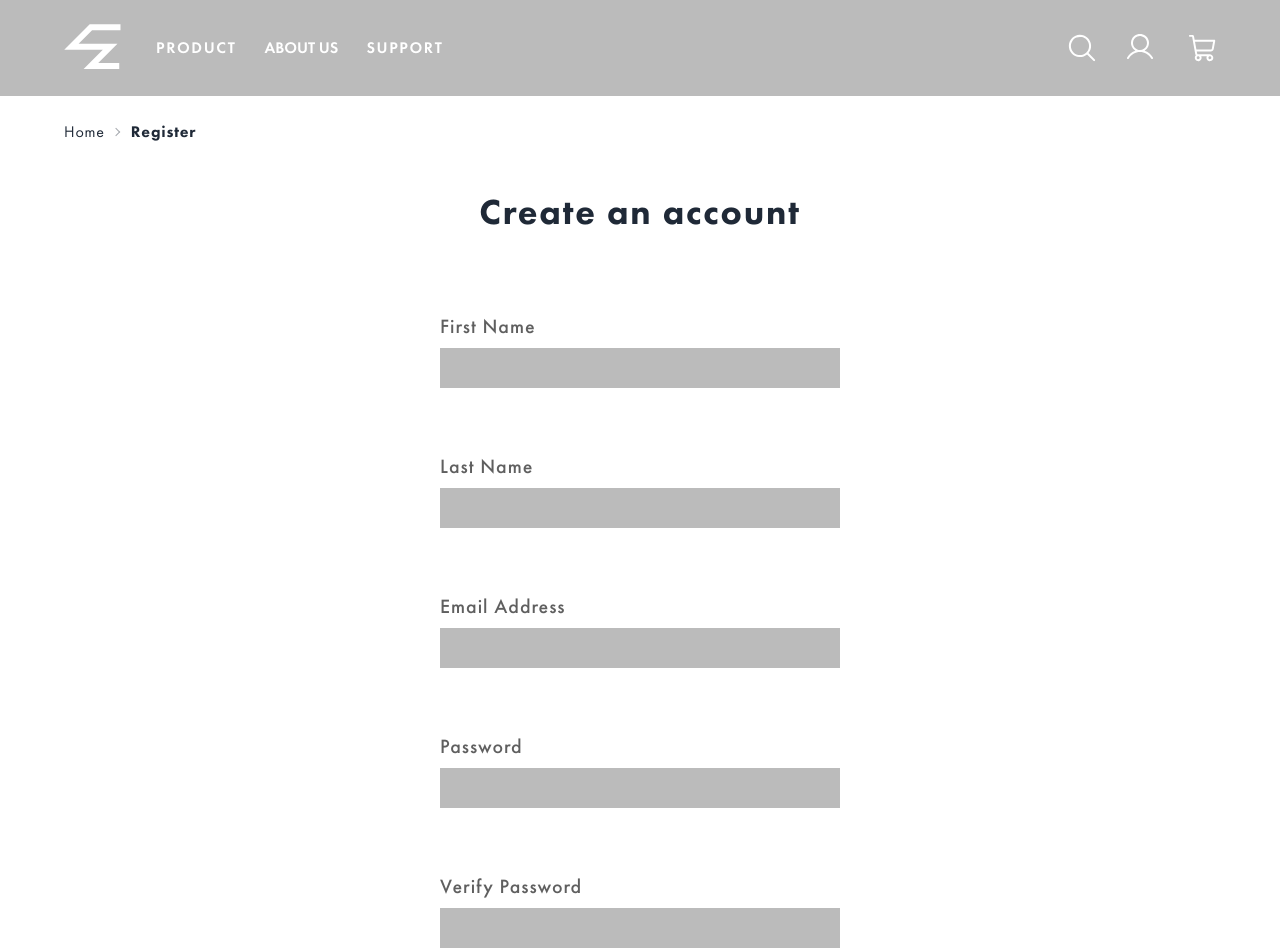
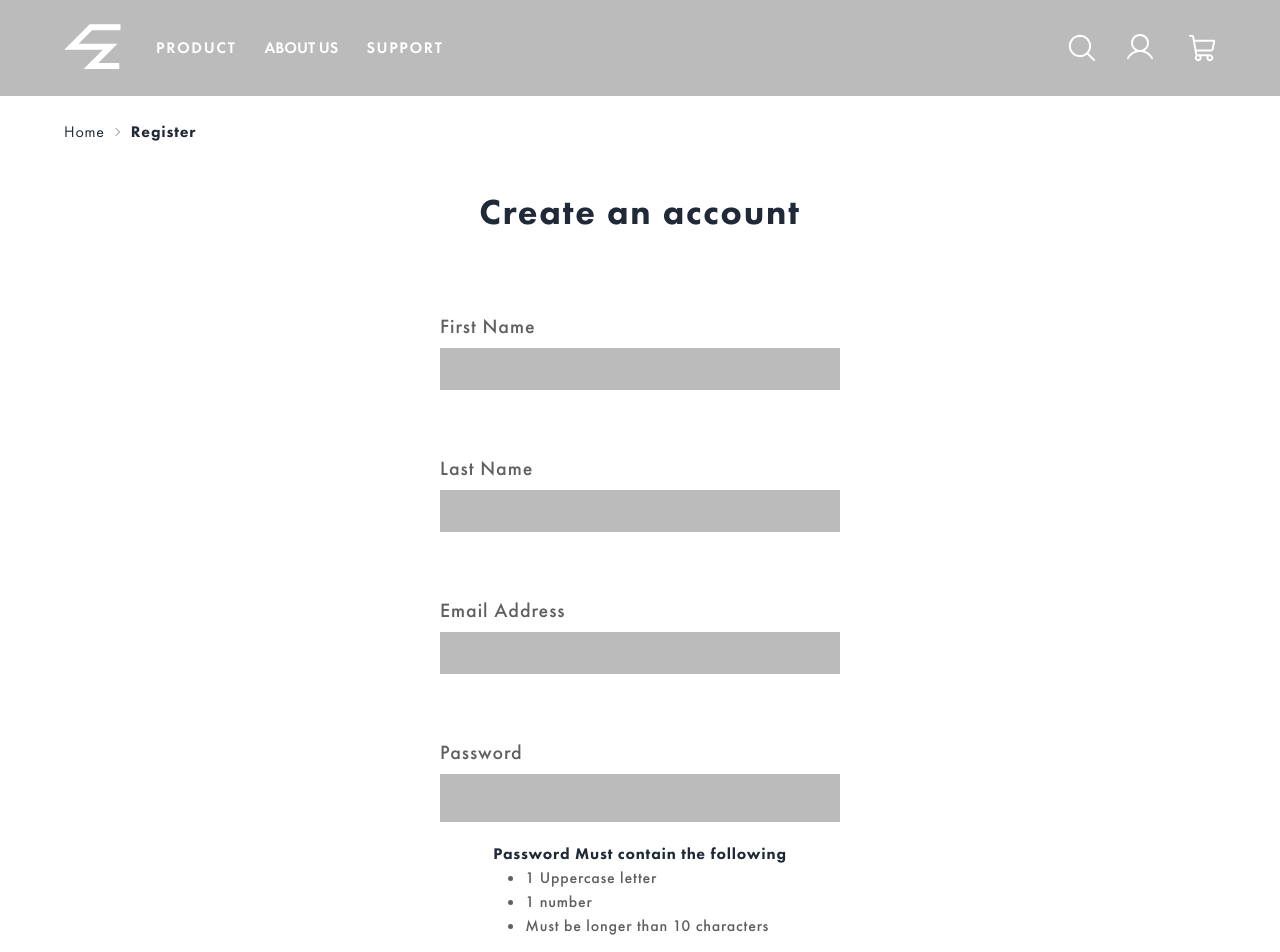
Before and after one commit to jc2100ph/electro_surge_website_front_end, a React (Vite) app: page /register in a window 1280 px wide. Shown: the top 952 px of the page. Built offline with nearby package versions, Linux system fonts and the light colour scheme; no server answers.

Commit message:
refactor(RegisterForm_component): add loading state and failed state

```diff
--- a/src/components/registerForm/RegisterForm.tsx
+++ b/src/components/registerForm/RegisterForm.tsx
@@ -6,16 +6,22 @@ import axios from "axios";
 export default function RegisterForm() {
 
     const navigate = useNavigate()
+
     const [firstName, setFirstName] = useState("")
     const [lastName, setLastName] = useState("")
     const [email, setEmail] = useState("")
     const [password, setPassword] = useState("")
     const [verifyPassword, setverifyPassword] = useState("")
 
+    const [existingEmail, setExistingEmail] = useState(false)
+    const [invalidPassword, setInvalidPassword] = useState(false)
+
+    const [loading, setLoading] = useState(false)
+
     const registerUser = async (e: { preventDefault: () => void }) => {
         try {
             e.preventDefault()
-
+            setLoading(true)
             if (password !== verifyPassword) {
                 toast.error('verify Password doesnt match Password', {
                     position: "top-right",
@@ -27,6 +33,7 @@ export default function RegisterForm() {
                     progress: undefined,
                     theme: "colored",
                 });
+                setInvalidPassword(false)
                 return
             }
 
@@ -38,11 +45,10 @@ export default function RegisterForm() {
             }, { headers: { 'Content-Type': 'application/json' } })
 
             console.log(registerResponse)
-
-            if (registerResponse.data === true) {
-                toast.success('User Successfully Registered', {
+            if (registerResponse.status === 201) {
+                toast.success(`${registerResponse.data.success}`, {
                     position: "top-right",
-                    autoClose: 2000,
+                    autoClose: 1000,
                     hideProgressBar: false,
                     closeOnClick: true,
                     pauseOnHover: true,
@@ -50,9 +56,14 @@ export default function RegisterForm() {
                     progress: undefined,
                     theme: "colored",
                 });
-                return setTimeout(() => { navigate("/login") }, 3000);
-            } else {
-                toast.error('Failed to register user', {
+                setTimeout(() => {
+                    navigate("/login")
+                }, 2000);
+            }
+        } catch (error: any) {
+            console.log(error)
+            if (error.response.data.error.code === 11000) {
+                toast.warn("Email Address is already been used", {
                     position: "top-right",
                     autoClose: 5000,
                     hideProgressBar: false,
@@ -62,17 +73,31 @@ export default function RegisterForm() {
                     progress: undefined,
                     theme: "colored",
                 });
+                setExistingEmail(true)
+                return
+            } else {
+                toast.warn(`${error.response.data.error}`, {
+                    position: "top-right",
+                    autoClose: 5000,
+                    hideProgressBar: false,
+                    closeOnClick: true,
+                    pauseOnHover: true,
+                    draggable: true,
+                    progress: undefined,
+                    theme: "colored",
+                });
+                setInvalidPassword(true)
                 return
             }
-        } catch (error) {
-            console.log(error)
+        } finally {
+            setTimeout(() => {
+                setLoading(false)
+            }, 2000)
         }
     }
 
-
+    const breadCrumbs = () => {
         return (
-        <>
-            <div className="place w-90%  ml-auto mr-auto mb-20">
             <div className="breadcrumbs mb-10">
                 <ul>
                     <li className=" font-futura-pt-book tracking-wider hover:font-futura-pt-heavy ">
@@ -83,34 +108,52 @@ export default function RegisterForm() {
                     <li className=" font-futura-pt-heavy tracking-wider">Register</li>
                 </ul>
             </div>
+        )
+    }
+
+    return (
+        <>
+            <div className="place w-90%  ml-auto mr-auto mb-20">
+                {breadCrumbs()}
 
                 <section className="grid">
                     <h1 className=" font-futura-pt-heavy text-center text-4xl tracking-wider mb-20">Create an account</h1>
                     <form className="grid place-items-center mb-10" onSubmit={registerUser}>
                         <div className="flex flex-col mb-16">
                             <label className=" font-futur-pt-medium tracking-wider text-tertiary text-xl mb-2" htmlFor="firstName">First Name</label>
-                            <input className="bg-myTransparent h-[40px] w-[400px] p-5 font-futura-pt-heavy tracking-wider"
+                            <input className="input bg-myTransparent h-[40px] w-[400px] p-5 font-futura-pt-heavy tracking-wider rounded-none"
                                 type="text" name="firstName" id="firstName" onChange={(e) => setFirstName(e.target.value)} required />
                         </div>
                         <div className="flex flex-col mb-16">
                             <label className=" font-futur-pt-medium tracking-wider text-tertiary text-xl mb-2" htmlFor="lastName">Last Name</label>
-                            <input className="bg-myTransparent h-[40px] w-[400px] p-5 font-futura-pt-heavy tracking-wider"
+                            <input className="input bg-myTransparent h-[40px] w-[400px] p-5 font-futura-pt-heavy tracking-wider rounded-none"
                                 type="text" name="lastName" id="lastName" onChange={(e) => setLastName(e.target.value)} required />
                         </div>
                         <div className="flex flex-col mb-16">
                             <label className=" font-futur-pt-medium tracking-wider text-tertiary text-xl mb-2" htmlFor="emailAddress">Email Address</label>
-                            <input className="bg-myTransparent h-[40px] w-[400px] p-5 font-futura-pt-heavy tracking-wider"
-                                type="email" name="email" id="email" onChange={(e) => setEmail(e.target.value)} required />
+                            <input className={`input bg-myTransparent h-[40px] w-[400px] p-5 font-futura-pt-heavy tracking-wider rounded-none
+                            ${(existingEmail === true) ? "input-warning" : ""}`}
+                                type="email" name="email" id="email" onChange={(e) => { setEmail(e.target.value); setExistingEmail(false) }} required />
                         </div>
-                        <div className="flex flex-col mb-16">
+                        <div className="flex flex-col mb-5">
                             <label className=" font-futur-pt-medium tracking-wider text-tertiary text-xl mb-2" htmlFor="password">Password</label>
-                            <input className="bg-myTransparent h-[40px] w-[400px] p-5 font-futura-pt-heavy tracking-wider"
-                                type="password" name="password" id="password" onChange={(e) => setPassword(e.target.value)} required />
+                            <input className={`input border-4 bg-myTransparent h-[40px] w-[400px] p-5 font-futura-pt-heavy tracking-wider rounded-none
+                            ${(invalidPassword === true) ? "input-warning" : ""}`}
+                                type="password" name="password" id="password" onChange={(e) => { setPassword(e.target.value); setInvalidPassword(false) }} required />
+                        </div>
+                        <div className=" mb-5">
+                            <h1 className=" font-futura-pt-heavy tracking-wider">Password Must contain the following</h1>
+                            <ul className="list-disc pl-8 font-futur-pt-medium tracking-wider text-tertiary">
+                                <li>1 Uppercase letter</li>
+                                <li>1 number </li>
+                                <li>Must be longer than 10 characters</li>
+                            </ul>
                         </div>
                         <div className="flex flex-col mb-16">
                             <label className=" font-futur-pt-medium tracking-wider text-tertiary text-xl mb-2" htmlFor="verifyPassword">Verify Password</label>
-                            <input className="bg-myTransparent h-[40px] w-[400px] p-5 font-futura-pt-heavy tracking-wider"
-                                type="password" name="verifyPassword" id="verifyPassword" onChange={(e) => setverifyPassword(e.target.value)} required />
+                            <input className={`input border-4 bg-myTransparent h-[40px] w-[400px] p-5 font-futura-pt-heavy tracking-wider rounded-none
+                            ${(invalidPassword === true) ? "input-warning" : ""}`}
+                                type="password" name="verifyPassword" id="verifyPassword" onChange={(e) => { setverifyPassword(e.target.value); setInvalidPassword(false) }} required />
                         </div>
                         <div className="flex justify-center gap-3 items-center mb-16">
                             <input type="checkbox" className="checkbox checkbox-lg" required />
@@ -122,10 +165,23 @@ export default function RegisterForm() {
                                 and About our Ads for details -- you may opt out at any time.
                             </p>
                         </div>
+                        {
+                            (loading === true) ?
+                                <>
+                                    <button className=" bg-secondary font-futura-pt-heavy text-xl tracking-[0.15em] text-white p-3 w-[400px] mb-2
+                                    hover:bg-myGreen ease-in-out duration-200" type="submit">
+                                        <span className="loading loading-spinner loading-sm"></span>
+                                    </button>
+                                </>
+                                :
+                                <>
                                     <button className=" bg-secondary font-futura-pt-heavy text-xl tracking-[0.15em] text-white p-3 w-[400px] mb-2
                                     hover:bg-myGreen ease-in-out duration-200" type="submit">
                                         Create Account
                                     </button>
+                                </>
+                        }
+
                         <Link to={"/login"}>
                             <a className="font-futur-pt-medium tracking-wider" href="">Back to Login</a>
                         </Link>
```
Lines whose indentation alone changed are shown as unchanged.
